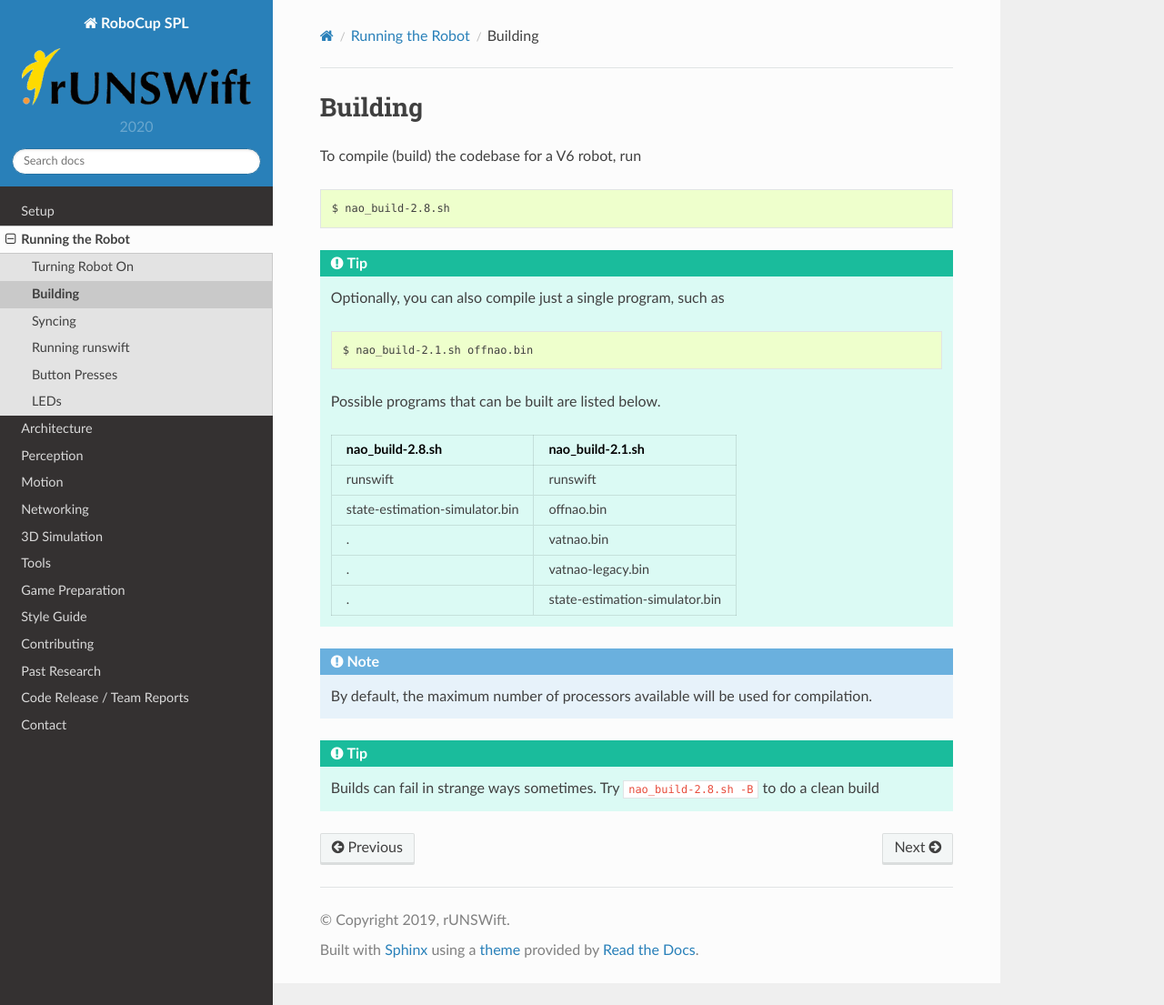
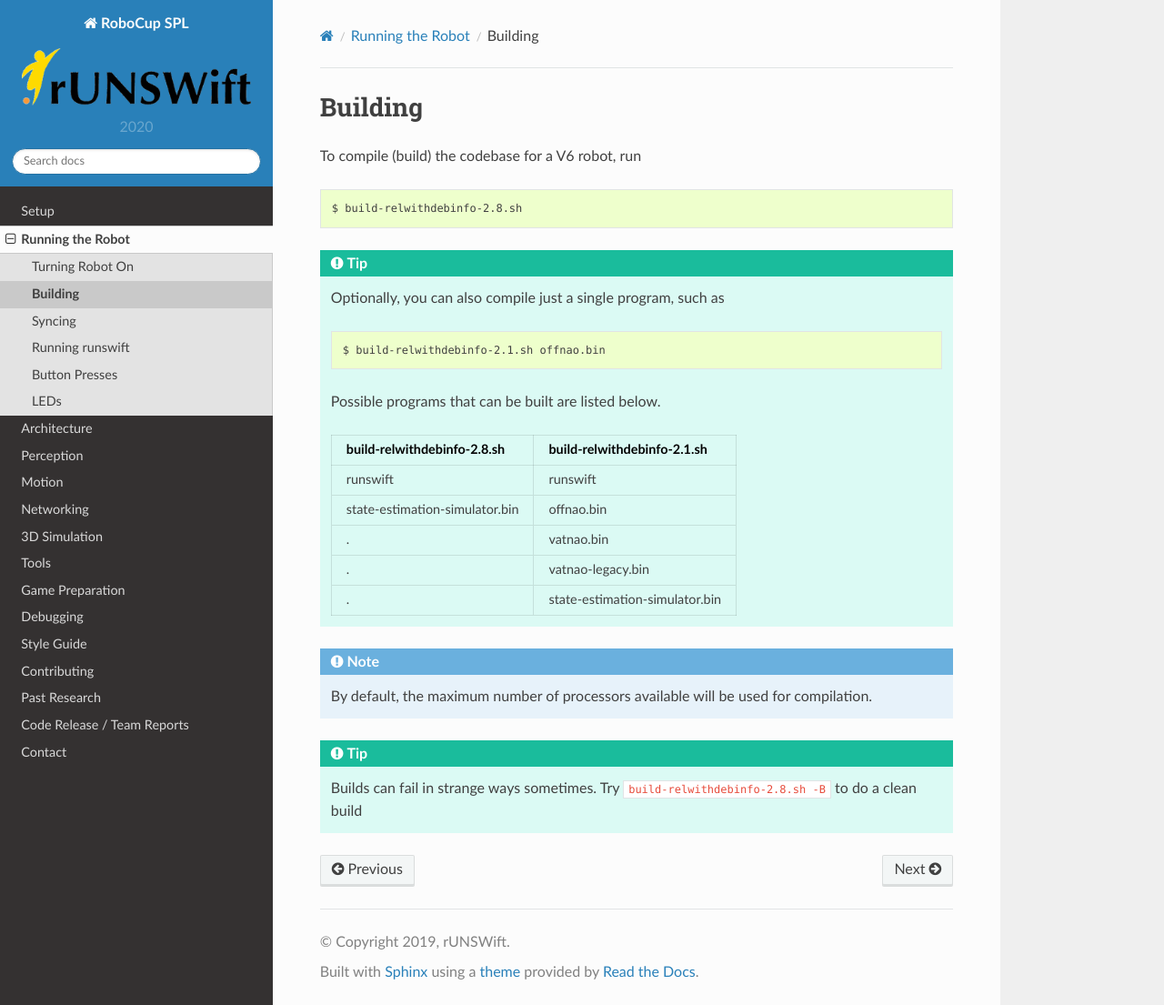
Before and after one commit to UNSWComputing/rUNSWift-docs, a Sphinx documentation site: the page built from source/running/building.rst, in a window 1280 px wide and 1105 px high. Shown: the whole window at 91% size. Built offline with Sphinx 7.4.7 and the Read the Docs theme 2.0.0, drawn with Linux system fonts in a browser that asks for light colours.

Commit message:
renamed nao_build to build-relwithdebinfo...

```diff
--- a/source/index.rst
+++ b/source/index.rst
@@ -25,6 +25,7 @@ rUNSWift is a team from the University of New South Wales that competes in the `
    3d_simulation
    tools/index
    game_preparation/index
+   debugging/index
    style_guide
    contributing/index
    past_research
--- a/source/perception/state_estimation/index.rst
+++ b/source/perception/state_estimation/index.rst
@@ -80,7 +80,7 @@ Running State Estimation Simulator
 ==================================
 
 To run the state estimation simulator,
-   1. Compile the state estimation simulator by running :code:`nao_build-2.8.sh state-estimation-simulator.bin`.
+   1. Compile the state estimation simulator by running :code:`build-relwithdebinfo-2.8.sh state-estimation-simulator.bin`.
    2. Run the simulator :code:`state-estimation-simulator-2.8.sh <path/to/file>`.
       (eg. :code:`state-estimation-simulator-2.8.sh logs/record.txt`)
 
--- a/source/running/building.rst
+++ b/source/running/building.rst
@@ -6,7 +6,7 @@ To compile (build) the codebase for a V6 robot, run
 
 .. code-block:: bash
 
-    $ nao_build-2.8.sh
+    $ build-relwithdebinfo-2.8.sh
 
 .. tip::
 
@@ -14,12 +14,12 @@ To compile (build) the codebase for a V6 robot, run
 
     .. code-block:: bash
 
-        $ nao_build-2.1.sh offnao.bin
+        $ build-relwithdebinfo-2.1.sh offnao.bin
 
     Possible programs that can be built are listed below.
 
     ============================== ==============================
-    nao_build-2.8.sh               nao_build-2.1.sh
+    build-relwithdebinfo-2.8.sh    build-relwithdebinfo-2.1.sh
     ============================== ==============================
     runswift                       runswift
     state-estimation-simulator.bin offnao.bin
@@ -33,4 +33,4 @@ To compile (build) the codebase for a V6 robot, run
 
 
 .. tip::
-    Builds can fail in strange ways sometimes. Try ``nao_build-2.8.sh -B`` to do a clean build
+    Builds can fail in strange ways sometimes. Try ``build-relwithdebinfo-2.8.sh -B`` to do a clean build
--- a/source/running/syncing.rst
+++ b/source/running/syncing.rst
@@ -31,6 +31,8 @@ Option Description
 -r     upload the compiled ``runswift`` program
 ------ -----------------------------------------
 -d     delete contents of ~/nao
+------ -----------------------------------------
+-g     upload debugging symbols for gdb
 ====== =========================================
 
 .. seealso::
```
Also changed, not shown: source/3d_simulation.rst (+5 -5 lines), source/debugging/gdb_server.rst (added, +38 -0 lines), source/debugging/index.rst (added, +9 -0 lines), source/debugging/runswift_gdb.rst (added, +18 -0 lines).
